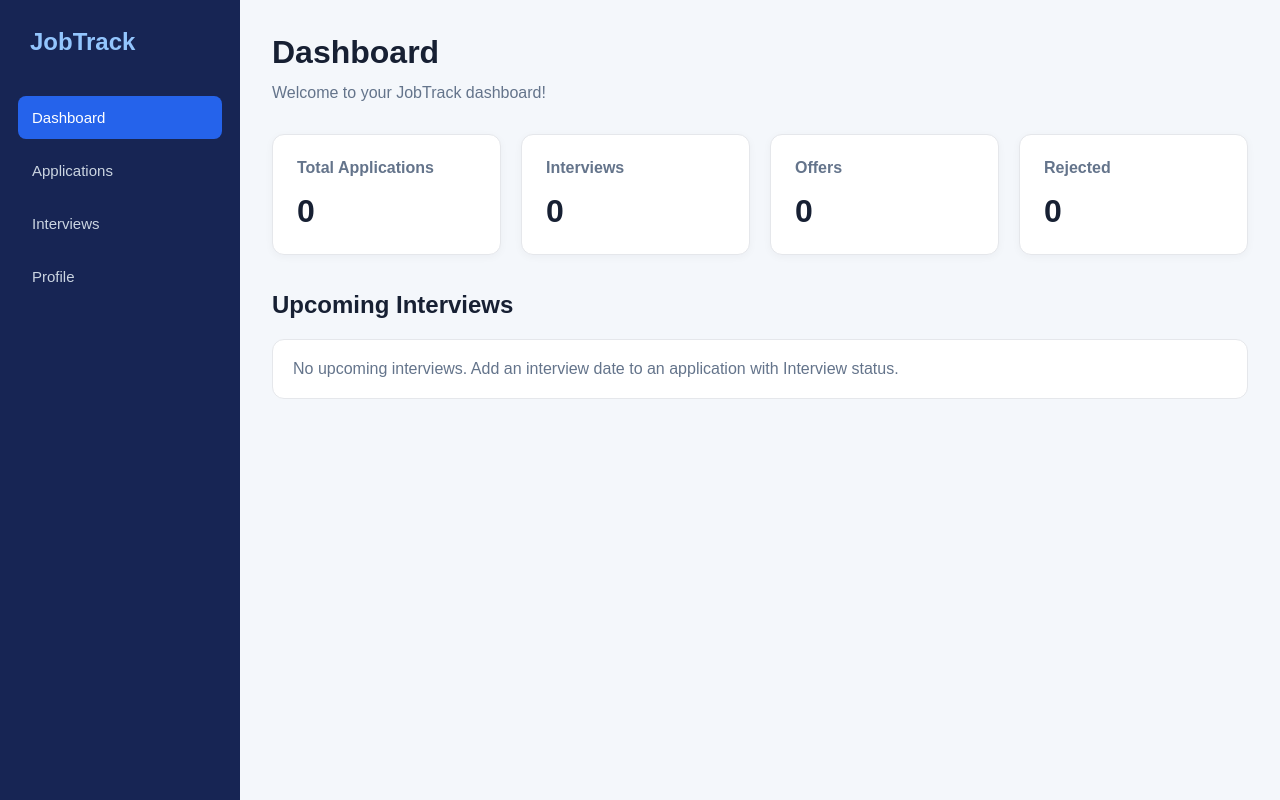
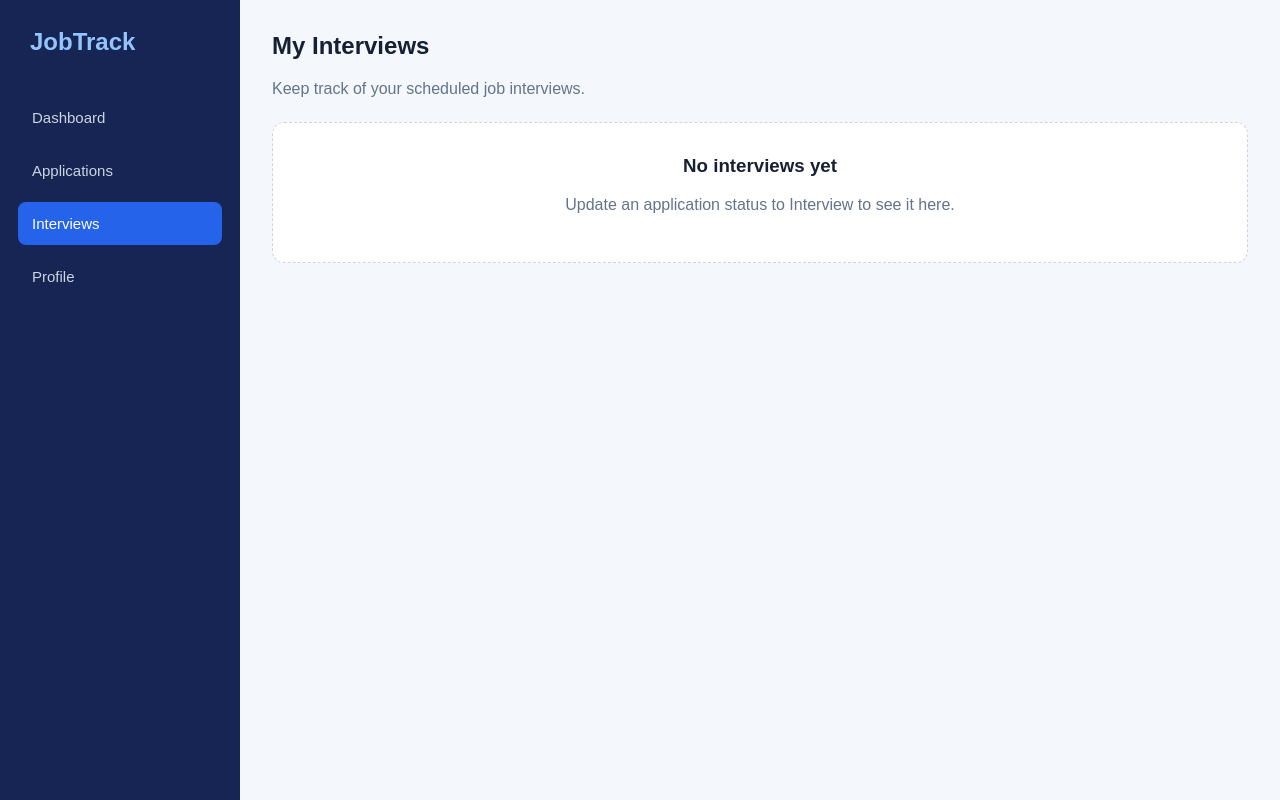
Before and after one commit to vaibhav200621/Job_Track, a React (Vite) app in the folder client/: page / in a window 1280 px wide. Both pictures are taken after a click on the button "Interviews". Built offline with nearby package versions, Linux system fonts and the light colour scheme.

Commit message:
feat: add dedicated interviews page

```diff
--- a/client/src/App.css
+++ b/client/src/App.css
@@ -473,3 +473,79 @@ body {
     text-align: left;
   }
 }
+
+
+.interviews-page {
+  width: 100%;
+}
+
+.page-description {
+  color: #64748b;
+  margin-bottom: 24px;
+}
+
+.interviews-list {
+  display: grid;
+  grid-template-columns: repeat(auto-fit, minmax(260px, 1fr));
+  gap: 16px;
+}
+
+.interview-card {
+  background: white;
+  border: 1px solid #e2e8f0;
+  border-radius: 12px;
+  padding: 20px;
+  box-shadow: 0 2px 8px rgba(15, 23, 42, 0.04);
+}
+
+.interview-card-header {
+  display: flex;
+  justify-content: space-between;
+  align-items: flex-start;
+  gap: 12px;
+}
+
+.interview-card h3 {
+  margin: 0 0 6px;
+}
+
+.interview-card p {
+  color: #64748b;
+}
+
+.interview-badge {
+  background: #dbeafe;
+  color: #1d4ed8;
+  border-radius: 20px;
+  padding: 5px 10px;
+  font-size: 12px;
+  white-space: nowrap;
+}
+
+.interview-date {
+  margin-top: 20px;
+}
+
+.interview-notes {
+  background: #f8fafc;
+  border-radius: 8px;
+  padding: 12px;
+  margin-top: 16px;
+}
+
+.interview-notes p {
+  margin-bottom: 0;
+  white-space: pre-wrap;
+}
+
+.empty-state {
+  background: white;
+  border: 1px dashed #cbd5e1;
+  border-radius: 12px;
+  padding: 32px;
+  text-align: center;
+}
+
+.empty-state p {
+  color: #64748b;
+}
--- a/client/src/App.jsx
+++ b/client/src/App.jsx
@@ -2,6 +2,7 @@
 import { useEffect, useState } from "react";
 import "./App.css";
 import Applications from "./Applications";
+import Interviews from "./Interviews";
 
 function Sidebar({ page, setPage }) {
   return (
@@ -23,7 +24,10 @@ function Sidebar({ page, setPage }) {
           Applications
         </button>
 
-        <button onClick={() => alert("Coming soon!")}>
+        <button
+          className={page === "Interviews" ? "active" : ""}
+          onClick={() => setPage("Interviews")}
+        >
           Interviews
         </button>
 
@@ -158,12 +162,14 @@ function App() {
       <main className="main-content">
         {page === "Dashboard" ? (
           <Dashboard applications={applications} />
-        ) : (
+        ) : page === "Applications" ? (
           <Applications
             applications={applications}
             setApplications={setApplications}
           />
-        )}
+        ) : page === "Interviews" ? (
+          <Interviews applications={applications} />
+        ) : null}
       </main>
     </div>
   );
--- /dev/null
+++ b/client/src/Interviews.jsx
@@ -0,0 +1,60 @@
+
+function Interviews({ applications }) {
+  const interviewApplications = applications.filter(
+    (application) => application.status === "Interview"
+  );
+
+  const sortedInterviews = [...interviewApplications].sort((a, b) => {
+    if (!a.interviewDate) return 1;
+    if (!b.interviewDate) return -1;
+
+    return a.interviewDate.localeCompare(b.interviewDate);
+  });
+
+  return (
+    <section className="interviews-page">
+      <h2>My Interviews</h2>
+      <p className="page-description">
+        Keep track of your scheduled job interviews.
+      </p>
+
+      {sortedInterviews.length === 0 ? (
+        <div className="empty-state">
+          <h3>No interviews yet</h3>
+          <p>
+            Update an application status to Interview to see it here.
+          </p>
+        </div>
+      ) : (
+        <div className="interviews-list">
+          {sortedInterviews.map((application) => (
+            <article className="interview-card" key={application.id}>
+              <div className="interview-card-header">
+                <div>
+                  <h3>{application.company}</h3>
+                  <p>{application.role}</p>
+                </div>
+
+                <span className="interview-badge">Interview</span>
+              </div>
+
+              <p className="interview-date">
+                <strong>Date:</strong>{" "}
+                {application.interviewDate || "Date not scheduled"}
+              </p>
+
+              {application.interviewNotes && (
+                <div className="interview-notes">
+                  <strong>Notes</strong>
+                  <p>{application.interviewNotes}</p>
+                </div>
+              )}
+            </article>
+          ))}
+        </div>
+      )}
+    </section>
+  );
+}
+
+export default Interviews;
```
